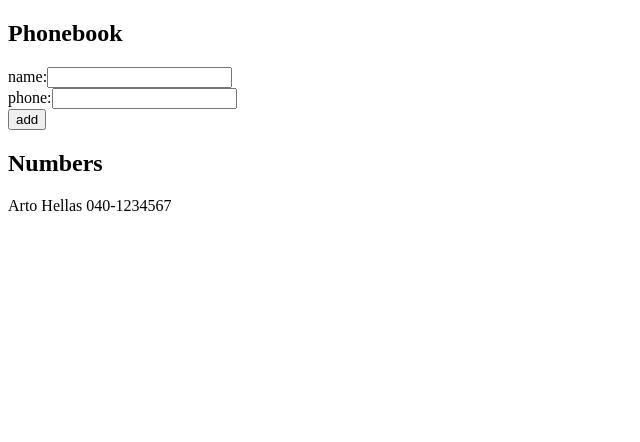
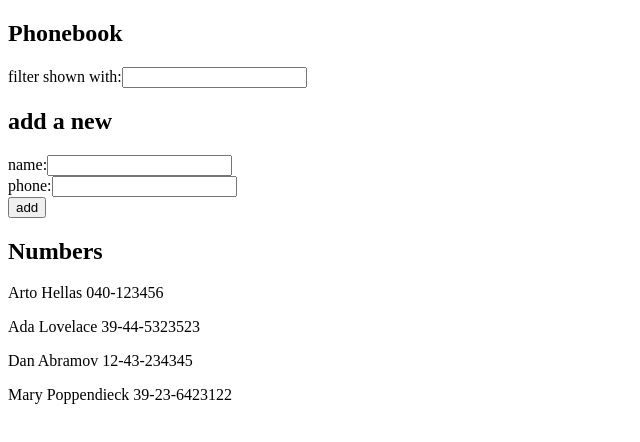
Before and after one commit to rednaxelam/full-stack-open, a React (Vite) app in the folder part-2/phonebook/: page / in a window 1280 px wide. Shown: the top 442 px of the page, without its empty margins (0-640 px from the left). Built offline with nearby package versions, Linux system fonts and the light colour scheme.

Commit message:
Complete Exercises 2.9 and 2.10

```diff
--- a/part-2/phonebook/src/App.jsx
+++ b/part-2/phonebook/src/App.jsx
@@ -1,22 +1,19 @@
-import { useState } from 'react'
-import ContactList from './components/ContactList'
+import { useState } from 'react';
+import ContactList from './components/ContactList';
 import HTag from './components/HTag';
+import TextualInputDefault from './components/TextualInputDefault';
 
 const App = () => {
   const [persons, setPersons] = useState([
-    { name: 'Arto Hellas', phone: '040-1234567', id: 0 }
-  ])
-  const [newName, setNewName] = useState('')
-  const [newPhone, setNewPhone] = useState('')
-  let [nextID, setNextID] = useState(1);
-
-  const handleTextualInputDefault = (setter) => {
-    return e => setter(e.target.value);
-  }
-
-  const handleNewNameInput = handleTextualInputDefault(setNewName);
-
-  const handleNewPhoneInput = handleTextualInputDefault(setNewPhone);
+    { name: 'Arto Hellas', phone: '040-123456', id: 0 },
+    { name: 'Ada Lovelace', phone: '39-44-5323523', id: 1 },
+    { name: 'Dan Abramov', phone: '12-43-234345', id: 2 },
+    { name: 'Mary Poppendieck', phone: '39-23-6423122', id: 3 }
+  ]);
+  const [newName, setNewName] = useState('');
+  const [newPhone, setNewPhone] = useState('');
+  const [newSearch, setNewSearch] = useState('');
+  let [nextID, setNextID] = useState(4);
 
   const addContact = (e) => {
     e.preventDefault();
@@ -38,23 +35,22 @@ const App = () => {
     setNewName('');
     setNewPhone('');
     setNextID(ID + 1);
-    console.log(persons.concat({ name: contactName, phone: contactPhone, id: ID}));
   }
+
+  const displayedContacts = persons.filter(person => person.name.toUpperCase().includes(newSearch.toUpperCase()));
 
   return (
     <div>
       <HTag textContent={'Phonebook'} level={2}/>
+      <TextualInputDefault label={'filter shown with'} type={'text'} nameID={'filter'} state={newSearch} setter={setNewSearch}/>
+      <HTag textContent={'add a new'} level={2} />
       <form id='form-add-contact' onSubmit={addContact}>
-        <label htmlFor="name">name:</label>
-        <input type='text' name='name' id='name' value={newName} onInput={handleNewNameInput}/>
-        <br />
-        <label htmlFor="phone">phone:</label>
-        <input type='tel' name='phone' id='phone' value={newPhone} onInput={handleNewPhoneInput}/>
-        <br />
+        <TextualInputDefault label={'name'} type={'text'} nameID={'name'} state={newName} setter={setNewName}/>
+        <TextualInputDefault label={'phone'} type={'tel'} nameID={'phone'} state={newPhone} setter={setNewPhone}/>
         <button type="submit" >add</button>
       </form>
       <HTag textContent={'Numbers'} level={2}/>
-      <ContactList persons={persons}/>
+      <ContactList persons={displayedContacts}/>
     </div>
   )
 }
--- /dev/null
+++ b/part-2/phonebook/src/components/TextualInputDefault.jsx
@@ -0,0 +1,17 @@
+const handleTextualInputDefault = (setter) => {
+  return e => setter(e.target.value);
+}
+
+const TextualInputDefault = ({label, type, nameID, state, setter}) => {
+  const handleTextualInput = handleTextualInputDefault(setter);
+
+  return (
+    <>
+      <label htmlFor={nameID}>{label}:</label>
+      <input type={type} name={nameID} id={nameID} value={state} onInput={handleTextualInput}/>
+      <br />
+    </>
+  )
+}
+
+export default TextualInputDefault
```
